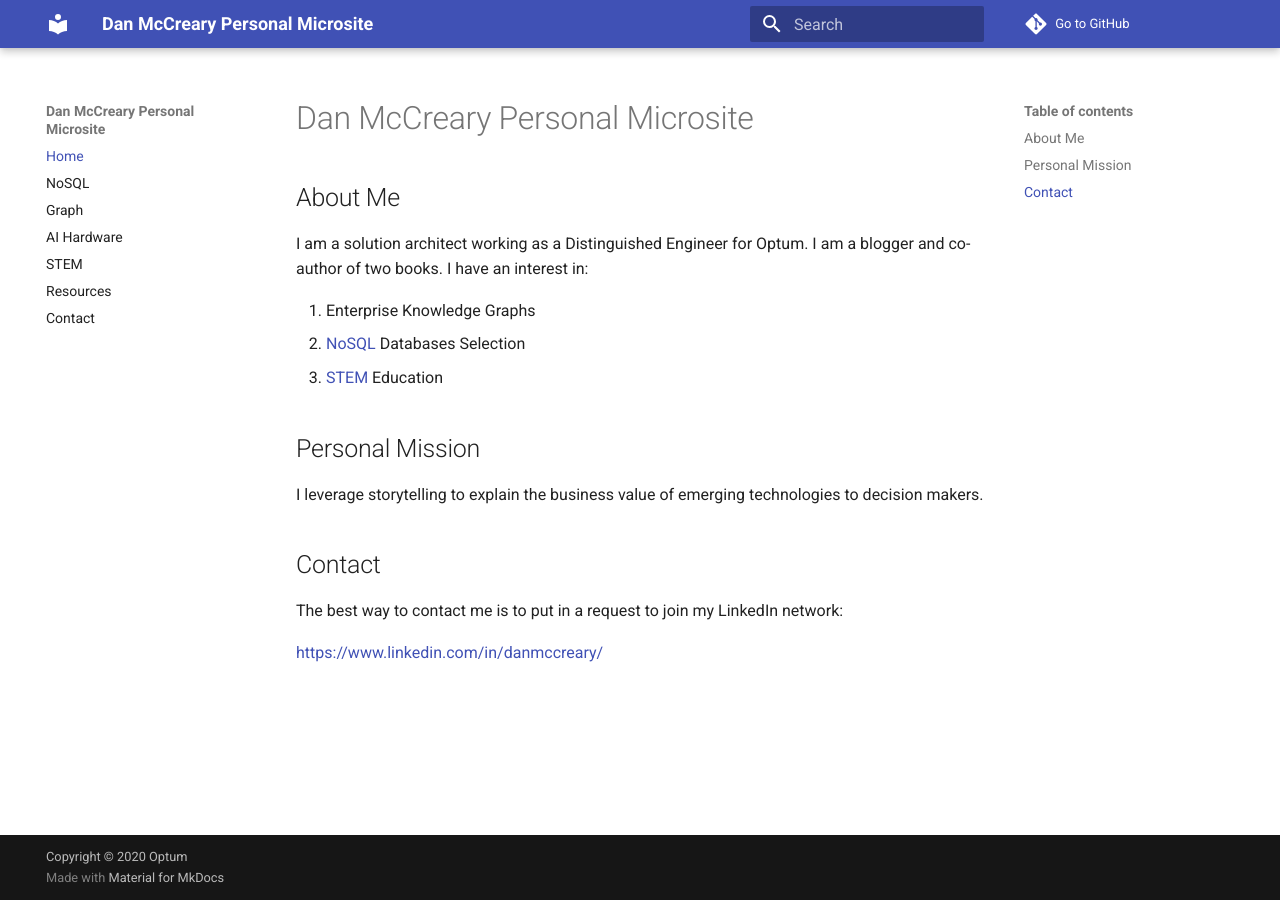
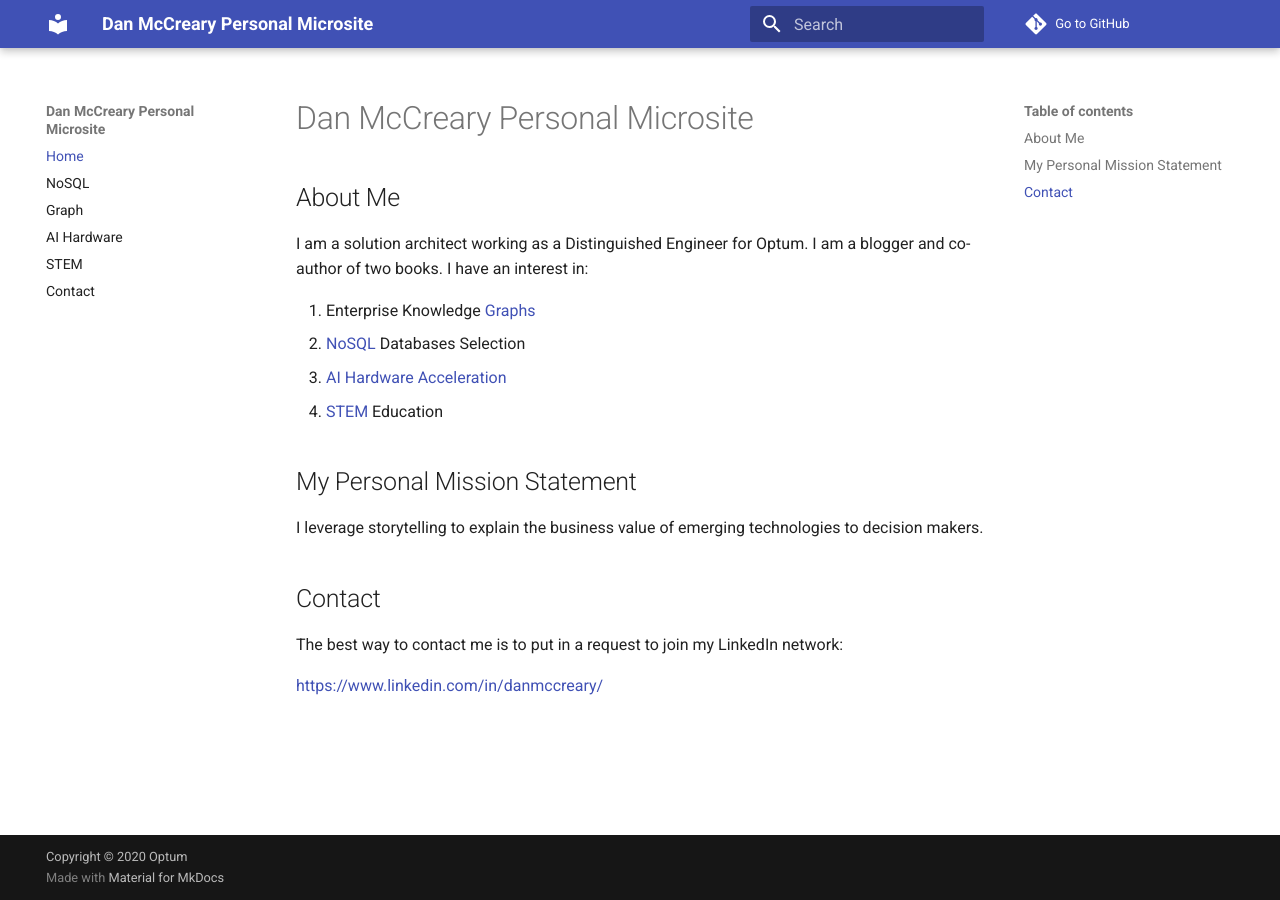
Before and after one commit to dmccreary/dmccreary, an MkDocs documentation site: the page built from docs/index.md, in a window 1280 px wide. Built offline with MkDocs 1.6.1 and Material for MkDocs 9.7.7, drawn with Linux system fonts in a browser that asks for light colours; comment, search, counter and statistics services are not loaded.

Commit message:
updates to markdown content

```diff
--- a/docs/index.md
+++ b/docs/index.md
@@ -4,12 +4,13 @@
 
 I am a solution architect working as a Distinguished Engineer for Optum.  I am a blogger and co-author of two books.  I have an interest in:
 
-1. Enterprise Knowledge Graphs
+1. Enterprise Knowledge [Graphs](graph.md)
 2. [NoSQL](nosql.md) Databases Selection
+3. [AI Hardware Acceleration](ai-hardware.md)
 3. [STEM](stem.md) Education
 
 
-## Personal Mission
+## My Personal Mission Statement
 
 I leverage storytelling to explain the business value of emerging technologies to decision makers.
 
--- a/mkdocs.yml
+++ b/mkdocs.yml
@@ -5,7 +5,6 @@ nav:
   - Graph: graph.md
   - AI Hardware: ai-hardware.md
   - STEM: stem.md
-  - Resources: resources.md
   - Contact: contact.md
 repo_name: 'Go to GitHub'
 repo_url: 'https://github.com/dmccreary/dmccreary'
```
Also changed, not shown: docs/nosql.md (+1 -1 lines), docs/resources.md (deleted, +0 -7 lines).
